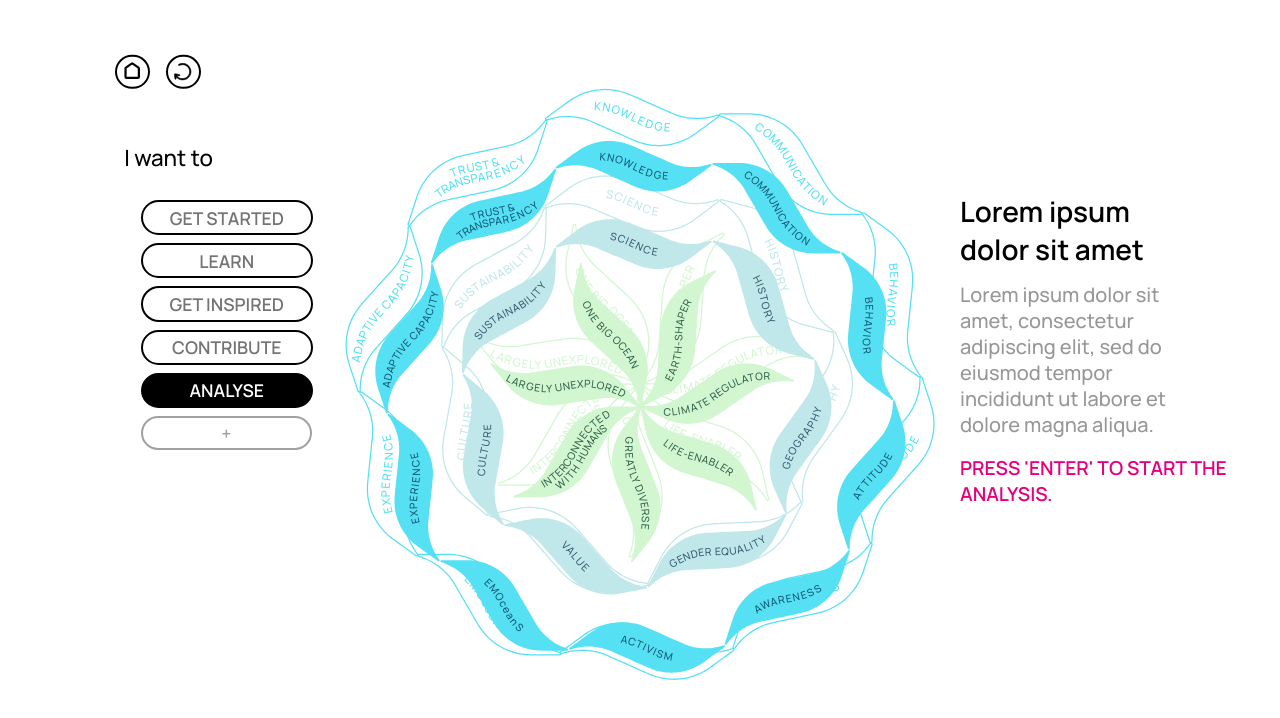
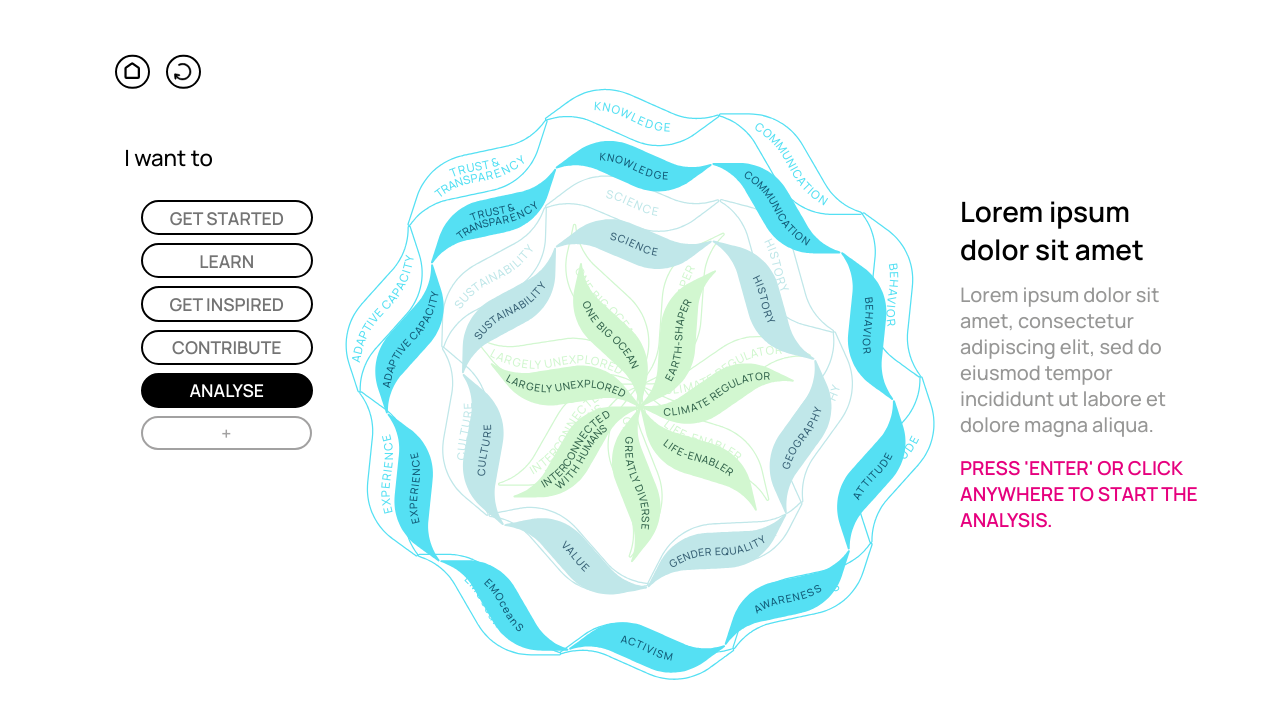
Before and after one commit to saradinismarques/ol-compass, a React (Create React App) app: page /#/analyse in a window 1280 px wide. Shown: the top 718 px of the page. Built offline with nearby package versions, Linux system fonts and the light colour scheme.

Commit message:
add click anywhere to start analyse

```diff
--- a/src/data/static/modes-texts.json
+++ b/src/data/static/modes-texts.json
@@ -31,7 +31,7 @@
     "#MODE-LABEL": "ANALYSE",
     "#headline": "Lorem ipsum dolor sit amet",
     "#text": "Lorem ipsum dolor sit amet, consectetur adipiscing elit, sed do eiusmod tempor incididunt ut labore et dolore magna aliqua.",
-    "#start-prompt": "Press 'Enter' to start the analysis.",
+    "#start-prompt": "Press 'Enter' or click anywhere to start the analysis.",
     "#?message?": "/"
   },
   {
--- a/src/pages/AnalysePage.js
+++ b/src/pages/AnalysePage.js
@@ -31,6 +31,7 @@ const AnalysePage = () => {
     const [isGenerating, setIsGenerating] = useState(false);
 
     const componentsRef = useRef(components);
+    const areaRef = useRef(null); // Ref for the clickable area
 
     useEffect(() => {
         componentsRef.current = components;
@@ -114,10 +115,22 @@ const AnalysePage = () => {
         setIsExplanationPage(false);
     }, [setIsExplanationPage]);
 
+    const handleMouseDown = useCallback((e) => {
+        if (areaRef.current && areaRef.current.contains(e.target)) {
+            // The click happened inside the target area
+            setIsExplanationPage(false);
+        }
+    }, [setIsExplanationPage]);
+
     useEffect(() => {
         window.addEventListener('keydown', handleKeyDown);
-        return () => window.removeEventListener('keydown', handleKeyDown);
-    }, [handleKeyDown]);
+        window.addEventListener('mousedown', handleMouseDown); // Listen for mouse clicks
+
+        return () => {
+            window.removeEventListener('keydown', handleKeyDown);
+            window.removeEventListener('mousedown', handleMouseDown); // Cleanup listeners
+        };
+    }, [handleKeyDown, handleMouseDown]);
 
     // Handle input change for project name
     const handleInputChange = (e) => {
@@ -446,7 +459,12 @@ const AnalysePage = () => {
                 resetState={resetState}
             />
 
-            {isExplanationPage && <Description mode="analyse" />}
+            {isExplanationPage &&
+                <>
+                    <Description mode="analyse" />
+                    <div ref={areaRef} className='a-mouse-click-area'></div>
+                </>
+            }
 
             <div className='a-ol-compass'>
                 <DraggableCompass
--- a/src/styles/App.css
+++ b/src/styles/App.css
@@ -15,7 +15,7 @@ body {
     flex-direction: column;
     justify-content: center;
     position: fixed;
-    top: 50vh;
+    top: 45vh;
     left: 50vw;
     width: 65vw;
     transform: translate(-50%, -50%);
--- a/src/styles/pages/AnalysePage.css
+++ b/src/styles/pages/AnalysePage.css
@@ -3,6 +3,16 @@
     --title-color: #000000;
     --top-position: 0vh;
     --left-position: 0vw;
+}
+
+/* Area to click to start Analyse mode */
+.a-mouse-click-area {
+    position: fixed;
+    top: 0vh;
+    left: 27vw;
+    width: 80vw;
+    height: 100vh;
+    z-index: 200;
 }
 
 /* Project Name Textarea */
```
